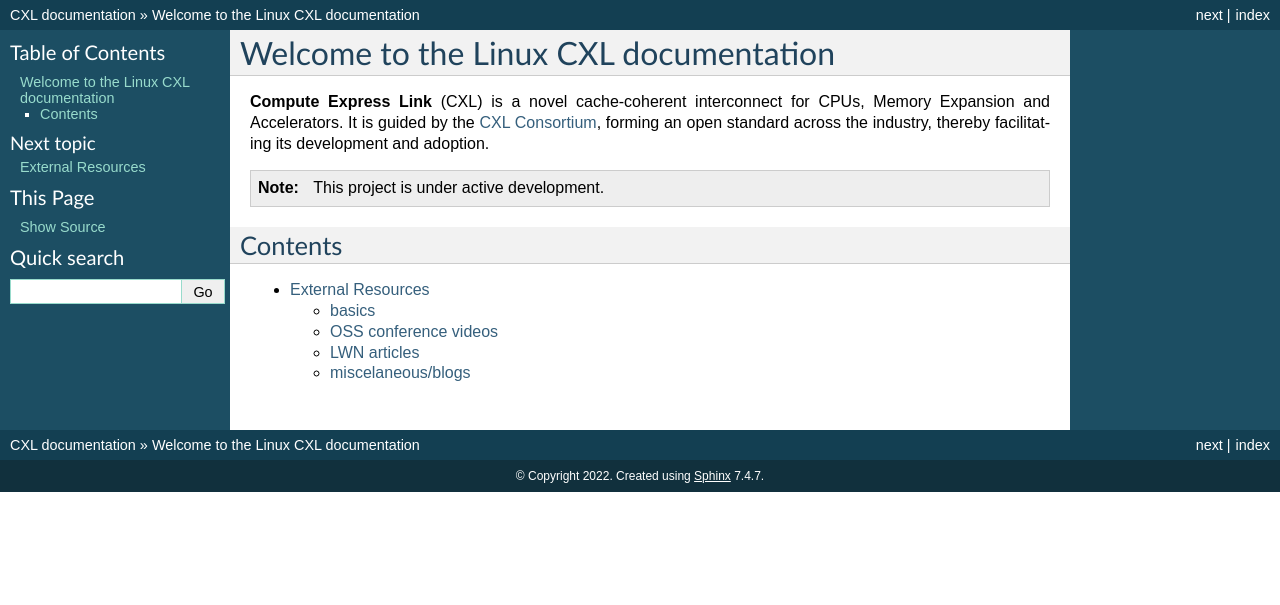
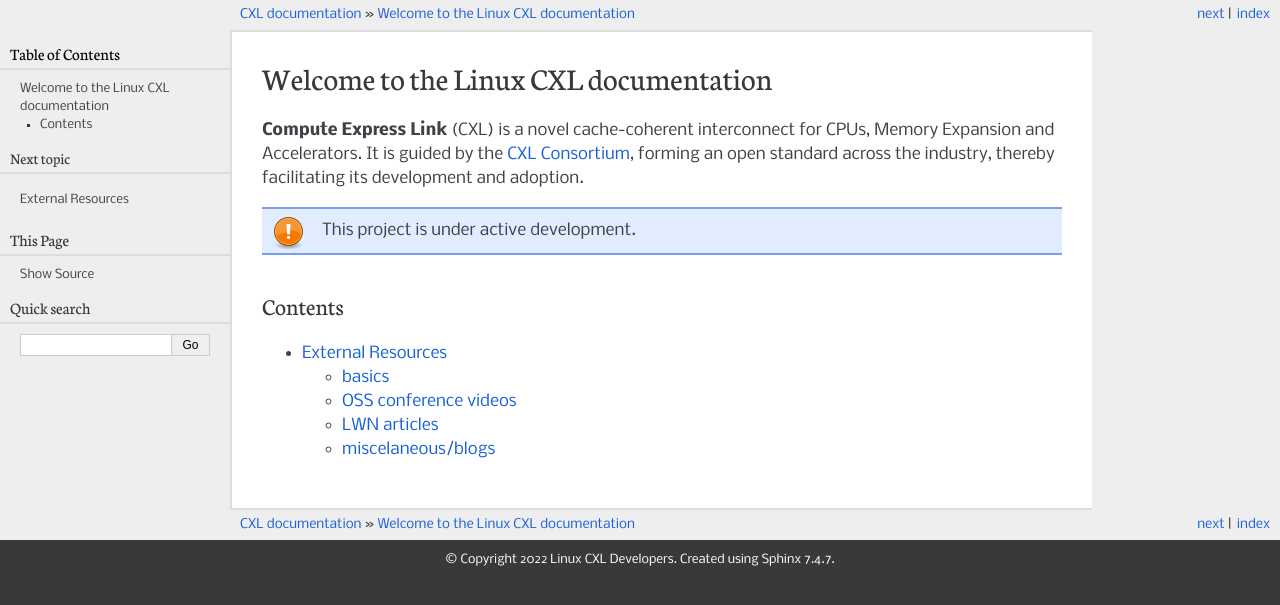
Before and after one commit to computexpresslink/cxl-rtd, a Sphinx documentation site: the page built from docs/source/index.rst, in a window 1280 px wide. Shown: the top 605 px of the page. Built offline with Sphinx 7.4.7, drawn with Linux system fonts in a browser that asks for light colours.

Commit message:
config: change theme
Signed-off-by: Davidlohr Bueso <dave@stgolabs.net>

```diff
--- a/docs/source/conf.py
+++ b/docs/source/conf.py
@@ -3,7 +3,7 @@
 # -- Project information
 
 project = 'CXL'
-copyright = '2022'
+copyright = '2022 Linux CXL Developers'
 author = 'CXL Developers'
 
 #release = '0.1'
@@ -28,8 +28,7 @@
 templates_path = ['_templates']
 
 # -- Options for HTML output
-
-html_theme = 'classic' #'sphinx_rtd_theme'
+html_theme = 'pyramid'
 
 # -- Options for EPUB output
 epub_show_urls = 'footnote'
```
